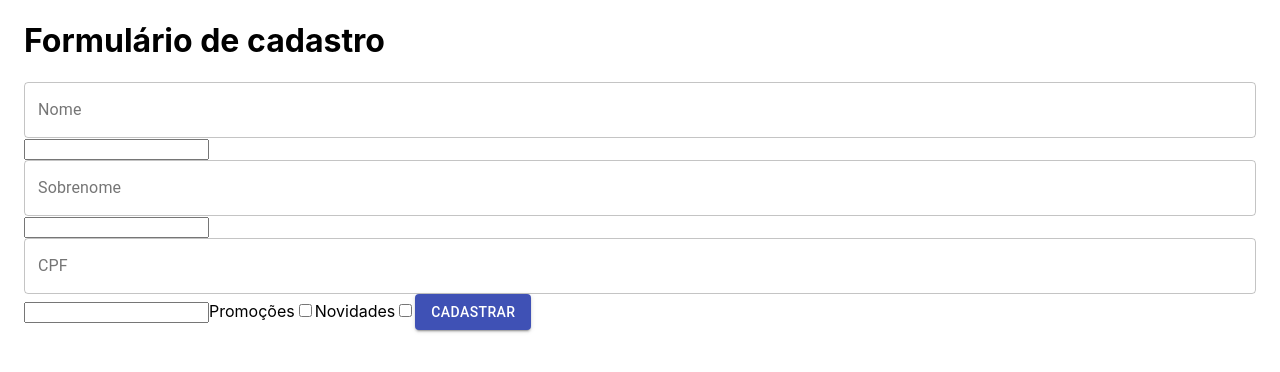
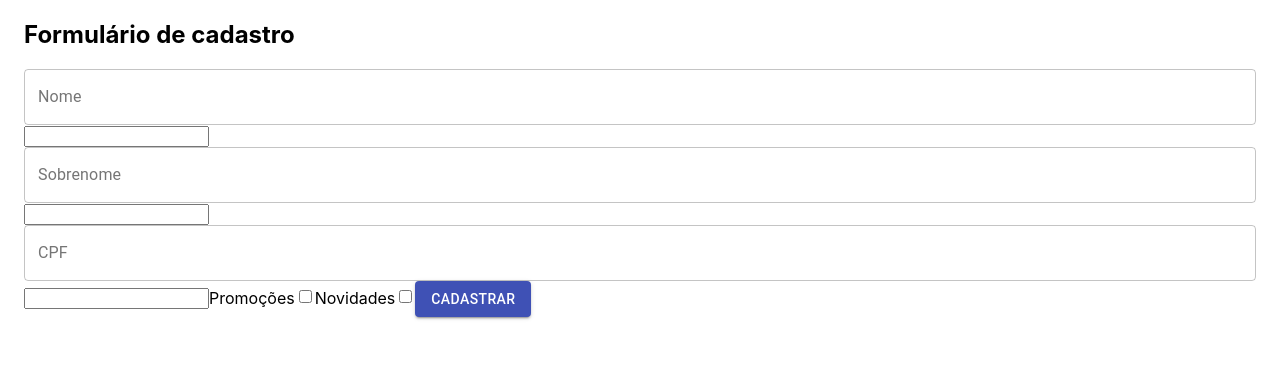
Before and after one commit to danielemaraschin/React-Function-Components-a-modern-approach, a React (Create React App) app in the folder my-app/: page / in a window 1280 px wide. Shown: the top 372 px of the page. Built offline with nearby package versions, Linux system fonts and the light colour scheme.

Commit message:
Working with article on Self Contained Components

```diff
--- a/my-app/src/App.js
+++ b/my-app/src/App.js
@@ -7,7 +7,7 @@ class App extends Component {
 
   render() {
     return (
-      <Container>
+      <Container component="article" >
         <h1>Formulário de cadastro</h1>
         <FormularioCadastro />
       </Container>
```
